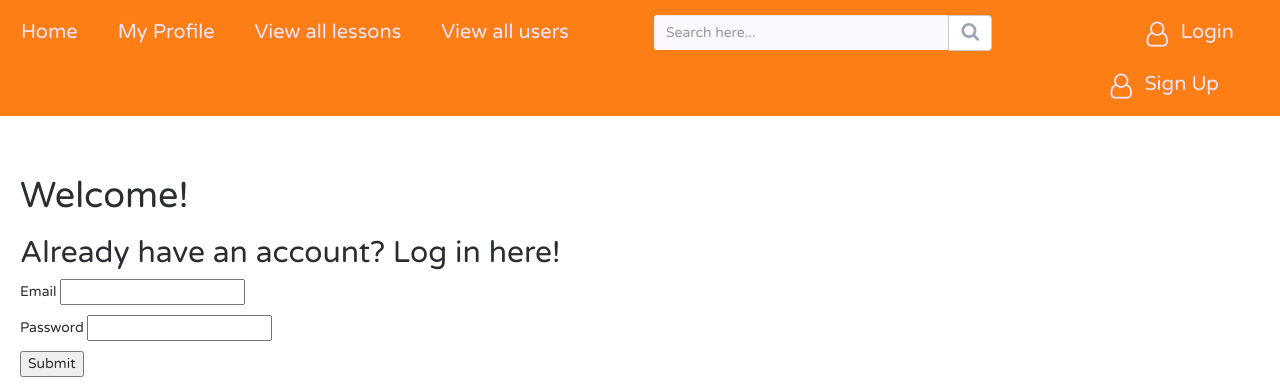
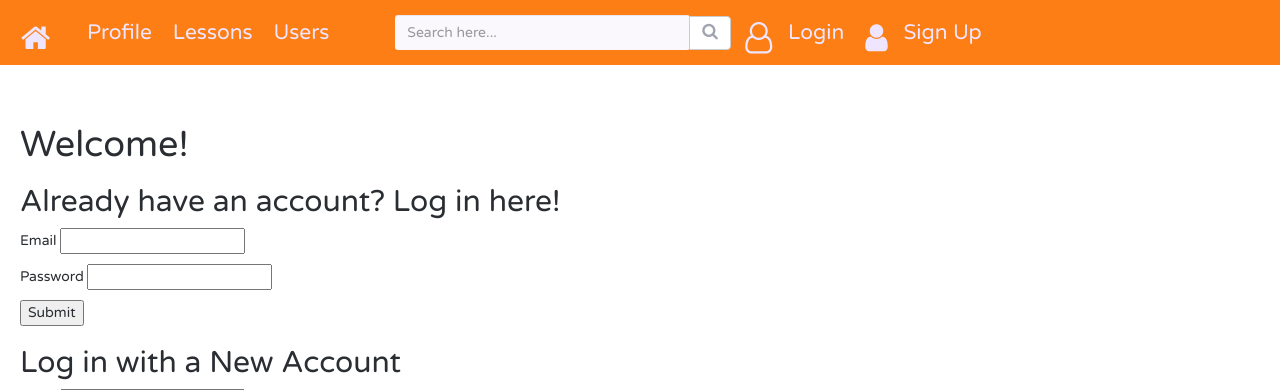
Before and after one commit to monkeysaa/HB-project, a Flask app: page / in a window 1280 px wide. Shown: the top 390 px of the page. Run offline with Flask 2, Linux system fonts and the light colour scheme; some libraries are stand-ins or nearby versions.

Commit message:
Add more Navbar formatting

```diff
--- a/static/css/style.css
+++ b/static/css/style.css
@@ -1,7 +1,3 @@
-.nav > * {
-    padding-inline-start: 2 em 0;
-}
-
 img.lesson {
     border-radius: 8px;
     width: 550px;
@@ -31,9 +27,18 @@ main {
 .form-inline {
     display: inline-block;
 }
+
+.fa {
+    padding-left: 0em 1em;
+}
+
+.nav > * {
+    padding-inline-start: 2 em 0;
+}
 .navbar {
     color: #fff;
-    /* background: #49bcc0; */
+    display: flex;
+    align-items: center;
     background: #fd7e14;
     padding: .5em 1.5em;
     border-radius: 0;
@@ -43,29 +48,31 @@ main {
     border-radius: 50%;
     width: 36px;
     height: 36px;
-    margin-right: 2em;
+    margin-right: 1em;
 }
 .navbar .navbar-brand {
     color: #efe5ff;
     padding-left: 0;
-    padding-right: 2em;
-    font-size: 20px;
+    padding-right: 1em;
+    font-size: 1.5em;
 }
 .navbar-right {
+    float: right;
     display: flex;
+    justify-content: flex-end;
 }
 .navbar .navbar-brand:hover, .navbar .navbar-brand:focus {
     color: #fff;
 }
 .navbar .navbar-brand i {
-    font-size: 25px;
+    font-size: 1.5em;
     margin-right: .5em;
 }
 .search-box {
     position: relative;
 }
 .search-box input {
-    padding-right: 3em;
+    padding-right: 2em;
     min-height: 2.5em;
     border: none;
     background: #faf7fd;
@@ -75,6 +82,9 @@ main {
     background: #fff;
     box-shadow: none;
 }
+.input-group-btn {
+    padding-right: 1em;
+}
 .search-box .input-group-addon {
     min-width: 5em;
     max-width: 30vp;;
@@ -83,12 +93,12 @@ main {
     position: absolute;
     right: 0;
     z-index: 9;
-    padding: 10px 7px;
+    padding: .5em 1em;
     height: 40%;
 }
 .search-box i {
     color: #a0a5b1;
-    font-size: 19px;
+    font-size: 1.2em;
 }
 .search-options {
     padding: 2em;
@@ -99,8 +109,8 @@ main {
 }
 
 .navbar .dropdown-menu .material-icons {
-    font-size: 21px;
-    line-height: 16px;
+    font-size: 1.2em;
+    line-height: 1.2em;
     vertical-align: middle;
     margin-top: -2px;
 }
@@ -128,9 +138,9 @@ main {
     color: rgb(239 229 255);
     float: right;
     height: 50px;
-    padding: 15px 15px;
-    line-height: 20px;
-    font-size: 24px;
+    padding: 1em 1em;
+    line-height: 1.5em;
+    font-size: 1.5em;
     box-sizing: border-box;
 }
 .navbar .nav .active a, .navbar .nav .active a:hover, .navbar .nav .active a:focus {
--- a/templates/base.html
+++ b/templates/base.html
@@ -22,26 +22,25 @@
   </head>
   <body>
     <nav class="navbar">
-      <a class="navbar-brand" href="/"> Home</a>
-      <form class="navbar-form form-inline">
+      <a class="navbar-brand" href="/"><i class="fa fa-home"></i></a>
+      <a class="navbar-brand" href="/profile"> Profile</a>
+      <a class="navbar-brand" href="/index">Lessons  </a>
+      <a class="navbar-brand" href="/users">Users</a>
+      <form class="navbar-form form-inline navbar-right">
         <div class="input-group search-box">
           <input type="text" id="search" class="form-control"
           placeholder="Search here...">
           <span class="input-group-btn">
             <button type="button" class="btn btn-default">
-              <i class="fa fa-search"></i></button>
+              <i class="fa fa-search" style:></i></button>
           </span>
         </div>
       </form>
-      <a class="navbar-brand" href="/profile"> My Profile</a>
-      <a class="navbar-brand" href="/index">View all lessons  </a>
-      <a class="navbar-brand" href="/users">View all users</a>
-      <!--       <div class="navbar-brand navbar-right dropdown"> -->
       <a data-toggle="dropdown" class="navbar-brand navbar-right" href="#" aria-expanded="true">
           <i class="fa fa-user-o"></i>Login</a>
         <ul class="dropdown-menu">
           <li>
-            <form class="form-inline login-form" action="/examples/actions/confirmation.php" method="POST">
+            <form class="form-inline login-form" action="/login" method="POST">
               <div class="input group">
                 <span class="input-group-addon"><i class="fa fa-user"></i></span>
                 <input type="text" class="form-control" placeholder="Username" required>
@@ -54,12 +53,15 @@
             </form>
           </li>
         </ul>
-        </div>
         <a data-toggle="dropdown" class="navbar-brand navbar-right" href="#" aria-expanded="true">
-          <i class="fa fa-user-o"></i>Sign Up</a>
+          <i class="fa fa-user"></i>Sign Up</a>
         <ul class="dropdown-menu">
           <li>
-            <form class="form-inline login-form" action="/examples/actions/confirmation.php" method="POST">
+            <form class="form-inline login-form" action="/signup" method="POST">
+              <div class="input group">
+                <span class="input-group-addon"><i class="fa fa-envelope"></i></span>
+                <input type="text" class="form-control" placeholder="Email" required>
+              </div>
               <div class="input group">
                 <span class="input-group-addon"><i class="fa fa-user"></i></span>
                 <input type="text" class="form-control" placeholder="Username" required>
@@ -68,7 +70,7 @@
                 <span class="input-group-addon"><i class="fa fa-lock"></i></span>
                 <input type="text" class="form-control" placeholder="Password" required>
               </div>
-              <button type="submit" class="btn btn-primary">Login</button>
+              <button type="submit" class="btn btn-primary">Sign Up</button>
             </form>
           </li>
         </ul>
--- a/templates/user_profile.html
+++ b/templates/user_profile.html
@@ -3,8 +3,11 @@
 
 {% block body %}
 <h1>User Details</h1>
+<ul>
+  <li>{{ user.email }}</li>
+  <li>{{ user.username }}</li>
+</ul>
 
-<p>{{ user.email }}</p>
 
 <h1> Your Lessons </h1>
 <ul>
```
